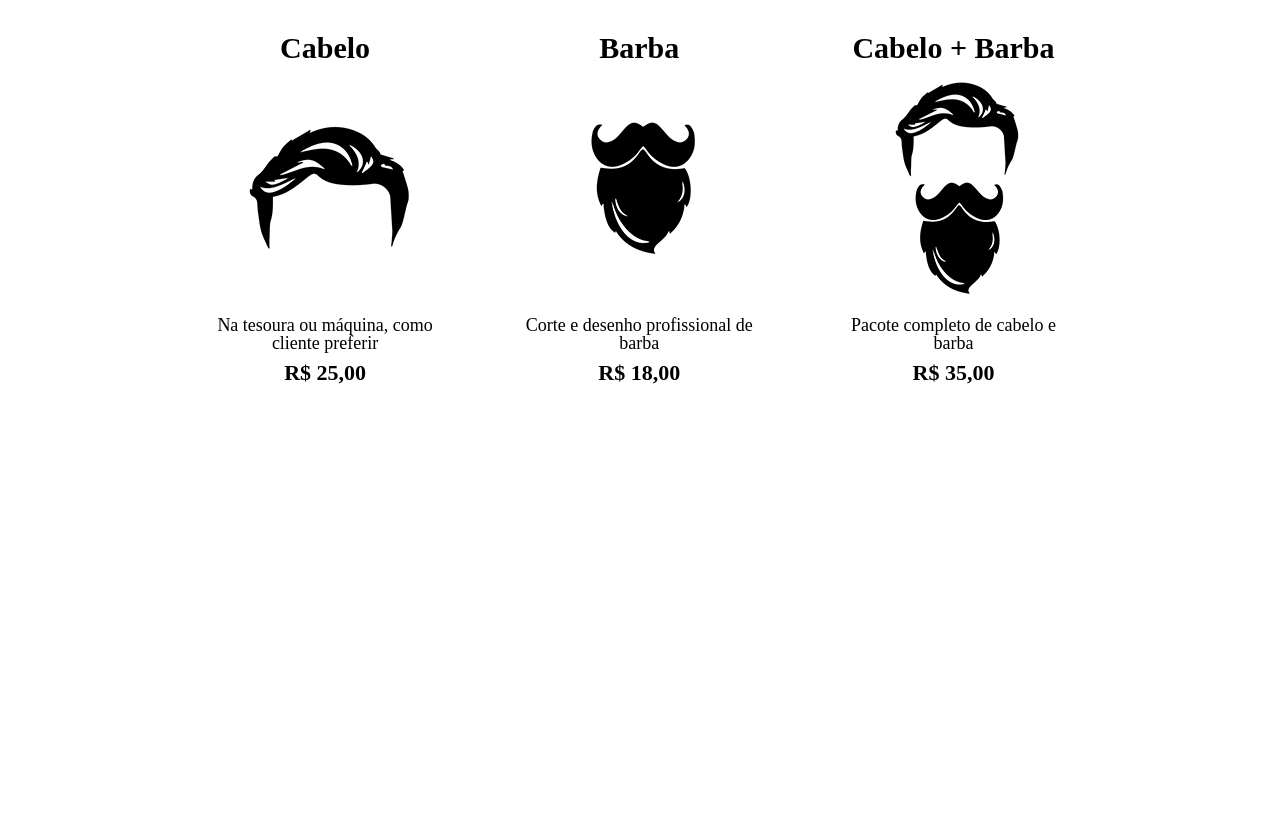
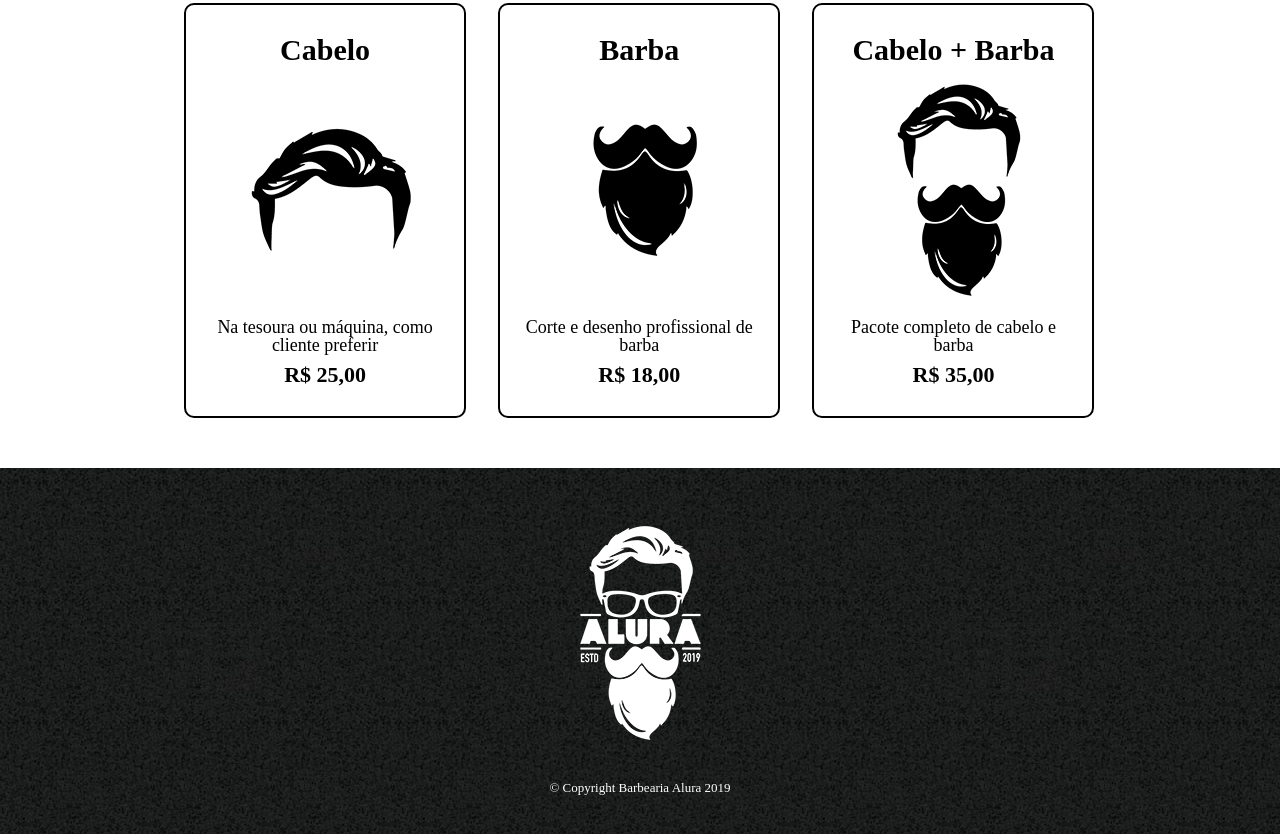
Before and after one commit to Camavles/Front-end-alura, a plain HTML site: page produtos.html in a window 1280 px wide. Shown: the part 340-1174 px from the top of the page. Before the commit the page ends 804 px from the top, so only its background shows below. Drawn offline with Linux system fonts and the light colour scheme.

Commit message:
:books: update

```diff
--- a/produtos.css
+++ b/produtos.css
@@ -31,6 +31,11 @@ nav a {
 
 }
 
+nav a:hover {
+    color: #C78C19;
+    text-decoration: underline;
+}
+
 .produtos {
     width: 940px;
     margin: 0 auto;
@@ -46,8 +51,25 @@ nav a {
     margin: 0 1.5%;
     padding: 30px 20px;
     box-sizing: border-box;
+    border: 2px solid #000000;
+    border-radius: 10px;
 
 }
+
+.produtos li:hover {
+    border-color: #C78C19;
+}
+
+
+.produtos li:active {
+    border-color: #088C19
+}
+
+
+.produtos li:hover h2 {
+    font-size: 34px;
+}
+
 
 .produtos h2 {
     font-size: 30px;
@@ -64,3 +86,18 @@ nav a {
     font-weight: bold;
     margin-top: 10px;
 }
+
+
+footer {
+    text-align: center;
+    background: url("./assets/bg.jpg");
+    padding: 40px 0;
+
+}
+
+
+.copyright {
+    color: #FFFFFF;
+    font-size: 13px;
+    margin: 20px 0 0 ;
+}
--- a/produtos.html
+++ b/produtos.html
@@ -47,6 +47,11 @@
             </li>
         </ul>
     </main>
+
+    <footer>
+        <img src="./assets/logo-branco.png">
+        <p class="copyright">&copy; Copyright Barbearia Alura 2019</p>
+    </footer>
 </body>
 
 </html>
```
